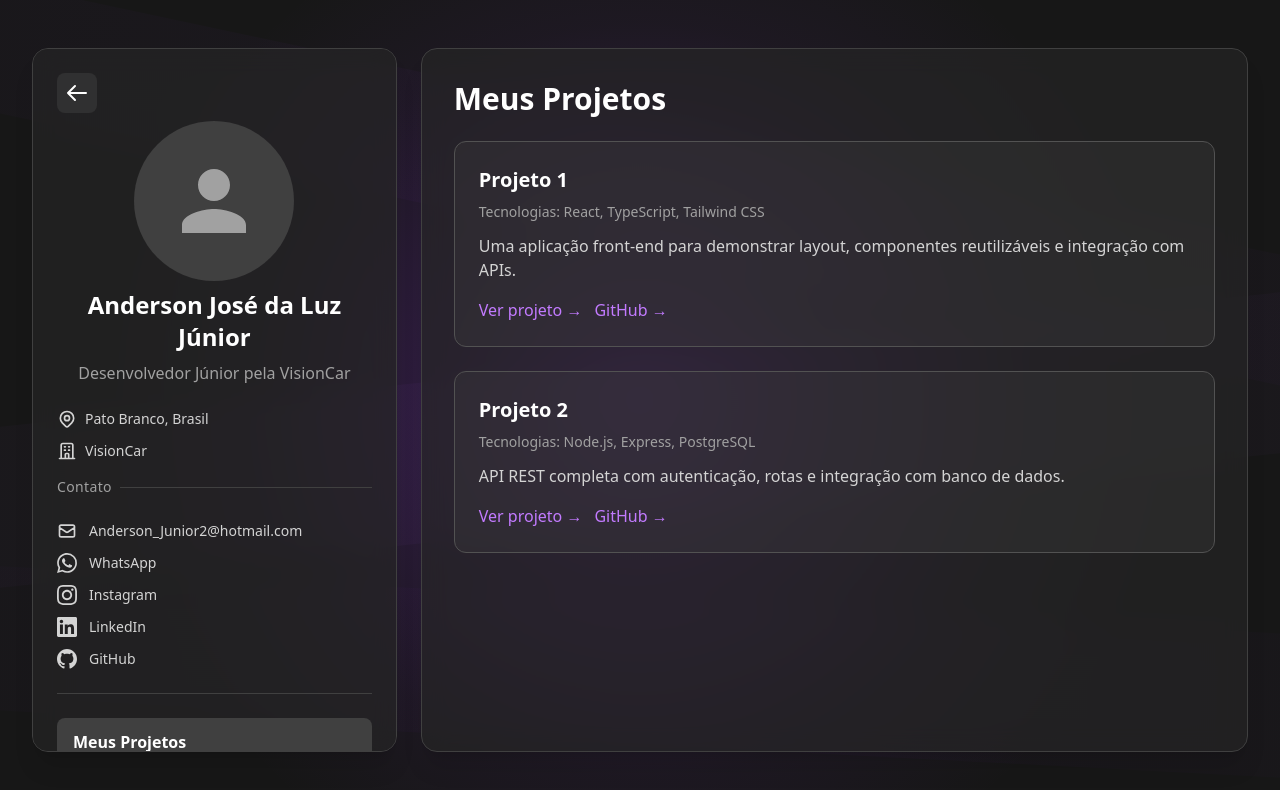
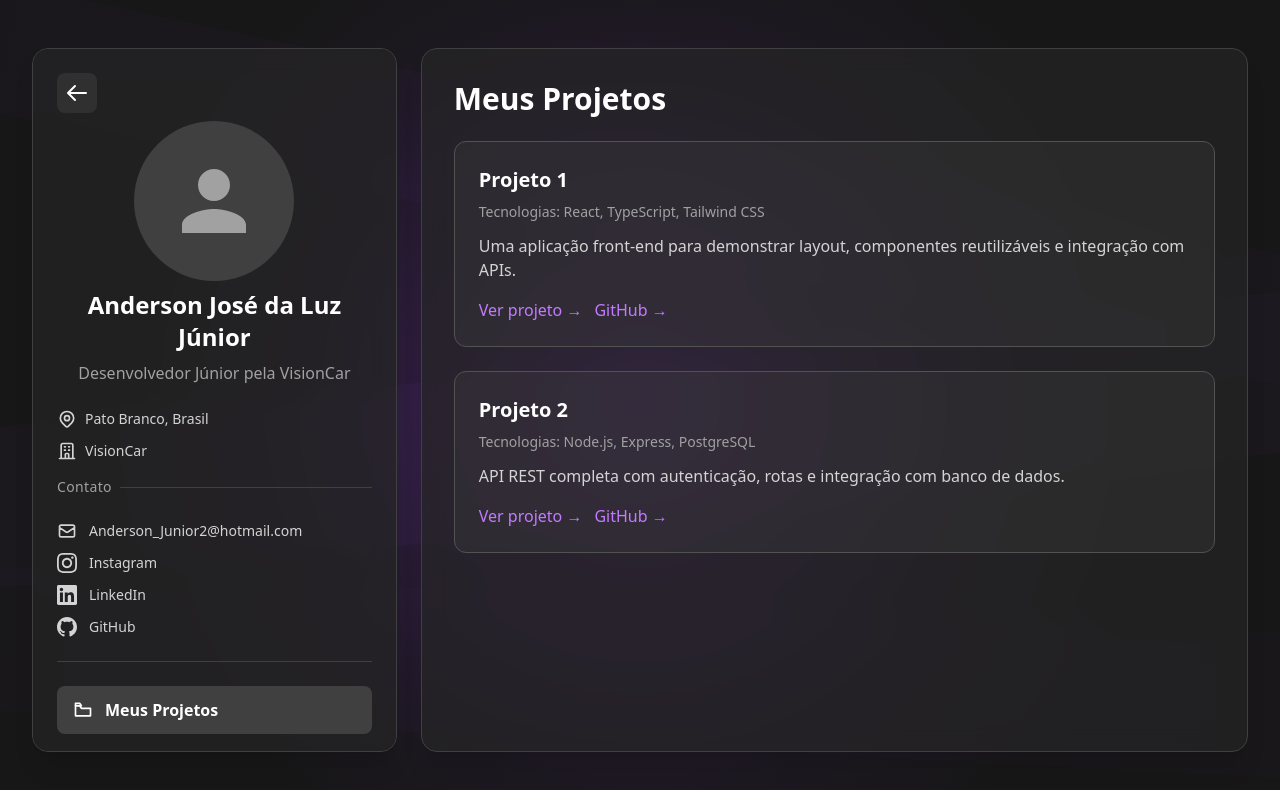
Before and after one commit to Shakkau/Portfolio-Anderson, a React (Vite) app: page /HomePage in a window 1280 px wide. Shown: the top 790 px of the page. Built offline with nearby package versions, Linux system fonts and the light colour scheme.

Commit message:
💄 feat: Card 1 finalizado!

```diff
--- a/src/pages/AboutMe.tsx
+++ b/src/pages/AboutMe.tsx
@@ -22,12 +22,9 @@ export default function AboutMe() {
     <div className="w-full min-h-screen bg-neutral-900 relative overflow-hidden py-12">
       <PurpleBackground />
 
-      {/* WRAPPER PRINCIPAL — AGORA RESPONSIVO */}
       <div className="max-w-7xl mx-auto w-full flex flex-col md:flex-row gap-6 px-4 md:px-8 relative z-10">
-        {/* CARD ESQUERDO */}
         <div className="w-full md:w-[30%]">
           <div className="bg-neutral-800/70 backdrop-blur-md border border-neutral-700 rounded-2xl p-6 shadow-xl h-auto md:h-[calc(100vh-6rem)] overflow-y-auto">
-            {/* VOLTAR */}
             <button
               onClick={() => navigate("/")}
               className="p-2 rounded-lg bg-neutral-700/50 hover:bg-neutral-700 text-white transition-all duration-200 hover:scale-110 mb-2"
@@ -49,7 +46,6 @@ export default function AboutMe() {
               </svg>
             </button>
 
-            {/* FOTO */}
             <div className="flex justify-center mb-2">
               <div className="w-32 h-32 md:w-40 md:h-40 bg-neutral-700 rounded-full flex items-center justify-center overflow-hidden">
                 <svg
@@ -62,7 +58,6 @@ export default function AboutMe() {
               </div>
             </div>
 
-            {/* NOME */}
             <h1 className="text-2xl font-bold text-white mb-2 text-center">
               Anderson José da Luz Júnior
             </h1>
@@ -70,7 +65,6 @@ export default function AboutMe() {
               Desenvolvedor Júnior pela VisionCar
             </p>
 
-            {/* INFOS */}
             <div className="space-y-3 text-sm mb-6 pb-6 relative">
               <div className="flex items-center gap-2 text-neutral-300">
                 <svg
@@ -147,21 +141,6 @@ export default function AboutMe() {
                   <span className="text-sm">Anderson_Junior2@hotmail.com</span>
                 </a>
                 <a
-                  href="https://wa.me/5546999848079"
-                  target="_blank"
-                  rel="noopener noreferrer"
-                  className="flex items-center gap-3 text-neutral-300 hover:text-green-400 transition-colors duration-200"
-                >
-                  <svg
-                    className="w-5 h-5"
-                    fill="currentColor"
-                    viewBox="0 0 24 24"
-                  >
-                    <path d="M17.472 14.382c-.297-.149-1.758-.867-2.03-.967-.273-.099-.471-.148-.67.15-.197.297-.767.966-.94 1.164-.173.199-.347.223-.644.075-.297-.15-1.255-.463-2.39-1.475-.883-.788-1.48-1.761-1.653-2.059-.173-.297-.018-.458.13-.606.134-.133.298-.347.446-.52.149-.174.198-.298.298-.497.099-.198.05-.371-.025-.52-.075-.149-.669-1.612-.916-2.207-.242-.579-.487-.5-.669-.51-.173-.008-.371-.01-.57-.01-.198 0-.52.074-.792.372-.272.297-1.04 1.016-1.04 2.479 0 1.462 1.065 2.875 1.213 3.074.149.198 2.096 3.2 5.077 4.487.709.306 1.262.489 1.694.625.712.227 1.36.195 1.871.118.571-.085 1.758-.719 2.006-1.413.248-.694.248-1.289.173-1.413-.074-.124-.272-.198-.57-.347m-5.421 7.403h-.004a9.87 9.87 0 01-5.031-1.378l-.361-.214-3.741.982.998-3.648-.235-.374a9.86 9.86 0 01-1.51-5.26c.001-5.45 4.436-9.884 9.888-9.884 2.64 0 5.122 1.03 6.988 2.898a9.825 9.825 0 012.893 6.994c-.003 5.45-4.437 9.884-9.885 9.884m8.413-18.297A11.815 11.815 0 0012.05 0C5.495 0 .16 5.335.157 11.892c0 2.096.547 4.142 1.588 5.945L.057 24l6.305-1.654a11.882 11.882 0 005.683 1.448h.005c6.554 0 11.89-5.335 11.893-11.893a11.821 11.821 0 00-3.48-8.413Z" />
-                  </svg>
-                  <span className="text-sm">WhatsApp</span>
-                </a>
-                <a
                   href="https://instagram.com/anderson.jdaluz"
                   target="_blank"
                   rel="noopener noreferrer"
@@ -209,45 +188,79 @@ export default function AboutMe() {
               </div>
             </div>
 
-            {/* TABS */}
             <div className="space-y-2">
               <button
                 onClick={() => setActiveTab("projetos")}
-                className={`w-full text-left px-4 py-3 rounded-lg transition-all duration-200 ${
+                className={`w-full flex items-center gap-3 text-left px-4 py-3 rounded-lg transition-all duration-200 hover:cursor-pointer ${
                   activeTab === "projetos"
                     ? "bg-neutral-700 text-white font-semibold"
                     : "text-neutral-400 hover:bg-neutral-700/50 hover:text-white"
                 }`}
               >
+                <svg
+                  className="w-5 h-5"
+                  fill="none"
+                  stroke="currentColor"
+                  strokeWidth="2"
+                  strokeLinecap="round"
+                  strokeLinejoin="round"
+                  viewBox="0 0 24 24"
+                >
+                  <path d="M3 7h5l2 3h11v9H3z" />
+                  <path d="M3 7V4h5l2 3" />
+                </svg>
                 Meus Projetos
               </button>
 
               <button
                 onClick={() => setActiveTab("sobre")}
-                className={`w-full text-left px-4 py-3 rounded-lg transition-all duration-200 ${
+                className={`w-full flex items-center gap-3 text-left px-4 py-3 rounded-lg transition-all duration-200 hover:cursor-pointer ${
                   activeTab === "sobre"
                     ? "bg-neutral-700 text-white font-semibold"
                     : "text-neutral-400 hover:bg-neutral-700/50 hover:text-white"
                 }`}
               >
+                <svg
+                  className="w-5 h-5"
+                  fill="none"
+                  stroke="currentColor"
+                  strokeWidth="2"
+                  strokeLinecap="round"
+                  strokeLinejoin="round"
+                  viewBox="0 0 24 24"
+                >
+                  <path d="M12 12c2.7 0 5-2.3 5-5s-2.3-5-5-5-5 2.3-5 5 2.3 5 5 5z" />
+                  <path d="M3 22c0-4.4 3.6-8 9-8s9 3.6 9 8" />
+                </svg>
                 Sobre Mim
               </button>
 
               <button
                 onClick={() => setActiveTab("curriculo")}
-                className={`w-full text-left px-4 py-3 rounded-lg transition-all duration-200 ${
+                className={`w-full flex items-center gap-3 text-left px-4 py-3 rounded-lg transition-all duration-200 hover:cursor-pointer ${
                   activeTab === "curriculo"
                     ? "bg-neutral-700 text-white font-semibold"
                     : "text-neutral-400 hover:bg-neutral-700/50 hover:text-white"
                 }`}
               >
+                <svg
+                  className="w-5 h-5"
+                  fill="none"
+                  stroke="currentColor"
+                  strokeWidth="2"
+                  strokeLinecap="round"
+                  strokeLinejoin="round"
+                  viewBox="0 0 24 24"
+                >
+                  <path d="M14 2H6a2 2 0 00-2 2v16a2 2 0 002 2h12a2 2 0 002-2V8z" />
+                  <path d="M14 2v6h6" />
+                </svg>
                 Meu Currículo
               </button>
             </div>
           </div>
         </div>
 
-        {/* CARD DIREITO */}
         <div className="flex-1 w-full md:w-auto">
           <div className="bg-neutral-800/70 backdrop-blur-md border border-neutral-700 rounded-2xl p-6 md:p-8 shadow-xl h-auto md:h-[calc(100vh-6rem)] overflow-y-auto">
             {activeTab === "projetos" && <ProjectsView />}
```
